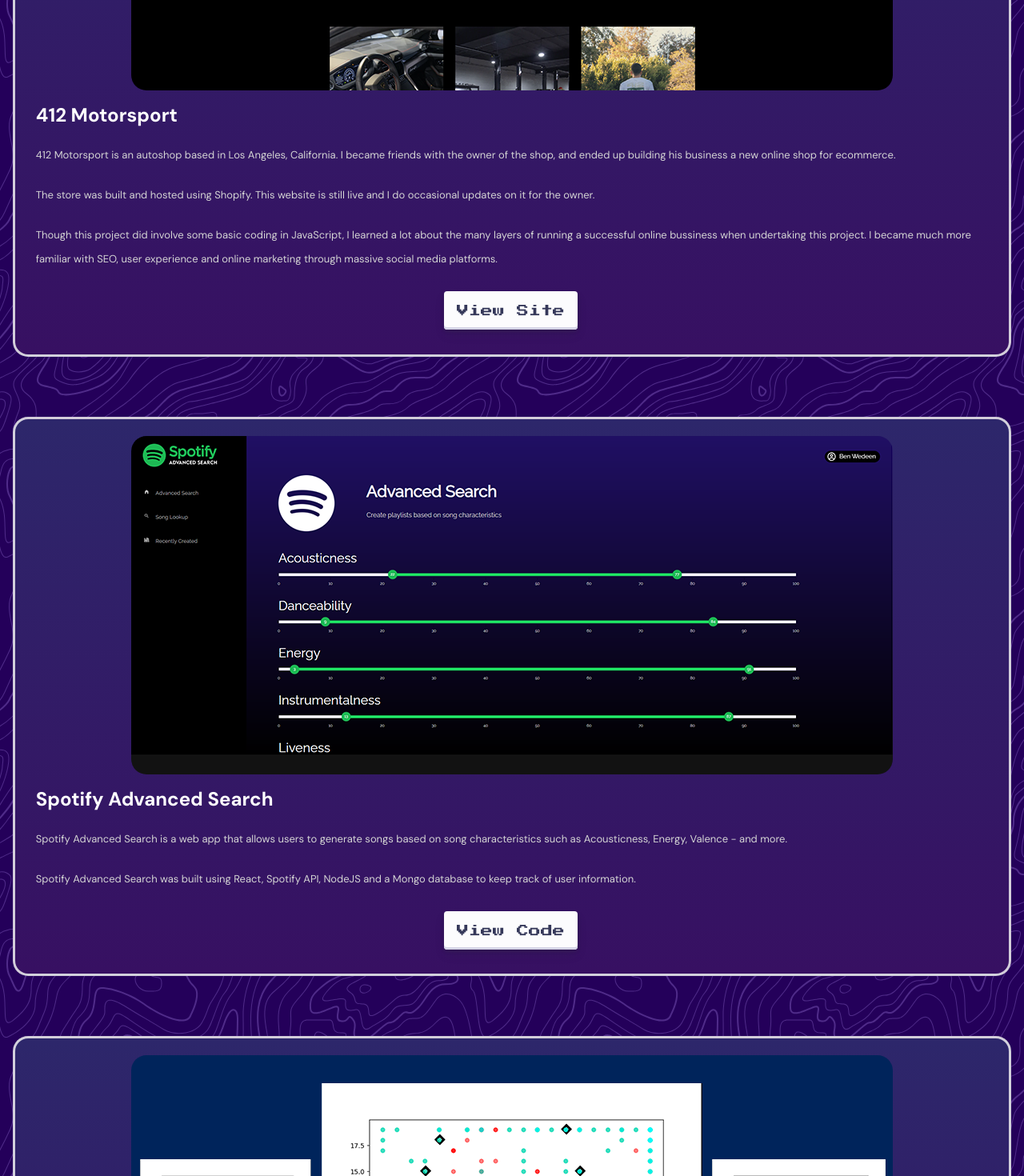
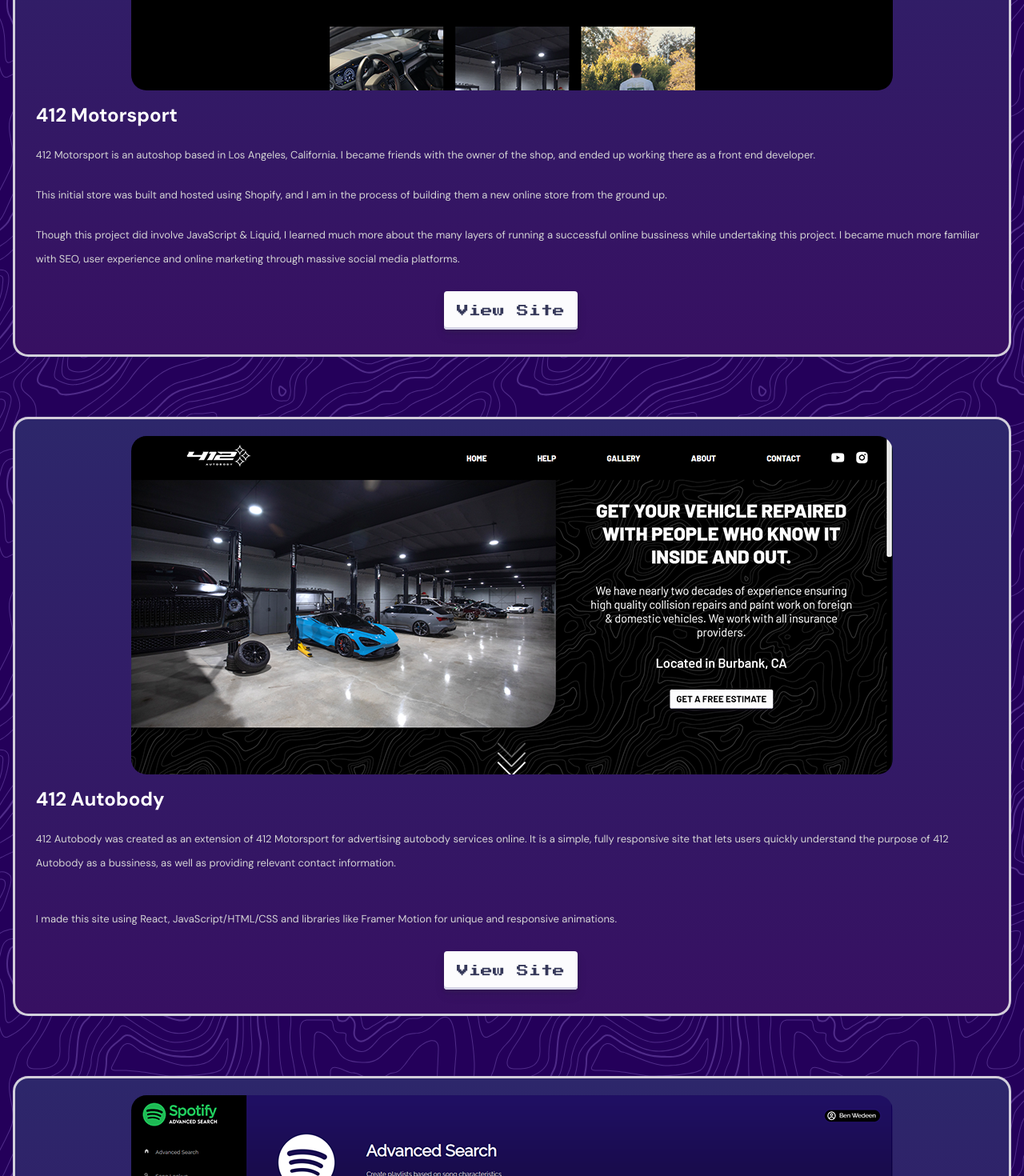
Before and after one commit to BWedeen/Portfolio, a React (Create React App) app: page / in a window 1280 px wide. Shown: the part 4689-6159 px from the top of the page at 80% size. Built offline with nearby package versions, Linux system fonts and the light colour scheme; a web font is replaced by a local one.

Commit message:
Work Addition

```diff
--- a/src/constants/images.js
+++ b/src/constants/images.js
@@ -26,6 +26,7 @@
 import ProjectImage2 from '../assets/portfolio2.png';
 import ProjectImage3 from '../assets/portfolio3.png';
 import ProjectImage4 from '../assets/portfolio4.png';
+import ProjectImage5 from '../assets/portfolio5.png';
 
 const imageExport = {
   stars,
@@ -52,6 +53,7 @@
   ProjectImage2,
   ProjectImage3,
   ProjectImage4,
+  ProjectImage5,
 };
 
 export default imageExport;
--- a/src/container/Work/Work.jsx
+++ b/src/container/Work/Work.jsx
@@ -158,10 +158,25 @@
             </div>
             <div className="work__item-text">
               <h2>412 Motorsport</h2>
-              <p>412 Motorsport is an autoshop based in Los Angeles, California. I became friends with the owner of the shop, and ended up building his business a new online shop for ecommerce.</p>
-              <p>The store was built and hosted using Shopify. This website is still live and I do occasional updates on it for the owner.</p>
-              <p>Though this project did involve some basic coding in JavaScript, I learned a lot about the many layers of running a successful online bussiness when undertaking this project. I became much more familiar with SEO, user experience and online marketing through massive social media platforms.</p>
+              <p>412 Motorsport is an autoshop based in Los Angeles, California. I became friends with the owner of the shop, and ended up working there as a front end developer.</p>
+              <p>This initial store was built and hosted using Shopify, and I am in the process of building them a new online store from the ground up.</p>
+              <p>Though this project did involve JavaScript & Liquid, I learned much more about the many layers of running a successful online bussiness while undertaking this project. I became much more familiar with SEO, user experience and online marketing through massive social media platforms.</p>
               <a href="https://412motorsport.com/" className="btn" target="_blank" rel="noreferrer">View Site</a>
+            </div>
+          </article>
+        </motion.div>
+        <motion.div
+        animate = {animationProject3}>
+          <article className='work__item'>
+            <div className="work__item-image">
+              <img src={images.ProjectImage5} alt="412 Autobody"/>
+            </div>
+            <div className="work__item-text">
+              <h2>412 Autobody</h2>
+              <p>412 Autobody was created as an extension of 412 Motorsport for advertising autobody services online. It is a simple, fully responsive site that lets users quickly understand the purpose of 412 Autobody as a bussiness, as well as providing relevant contact information.</p>
+              <p></p>
+              <p>I made this site using React, JavaScript/HTML/CSS and libraries like Framer Motion for unique and responsive animations.</p>
+              <a href="https://412autobody.com/" className="btn" target="_blank" rel="noreferrer">View Site</a>
             </div>
           </article>
         </motion.div>
```
Also changed, not shown: src/assets/portfolio5.png (added).
